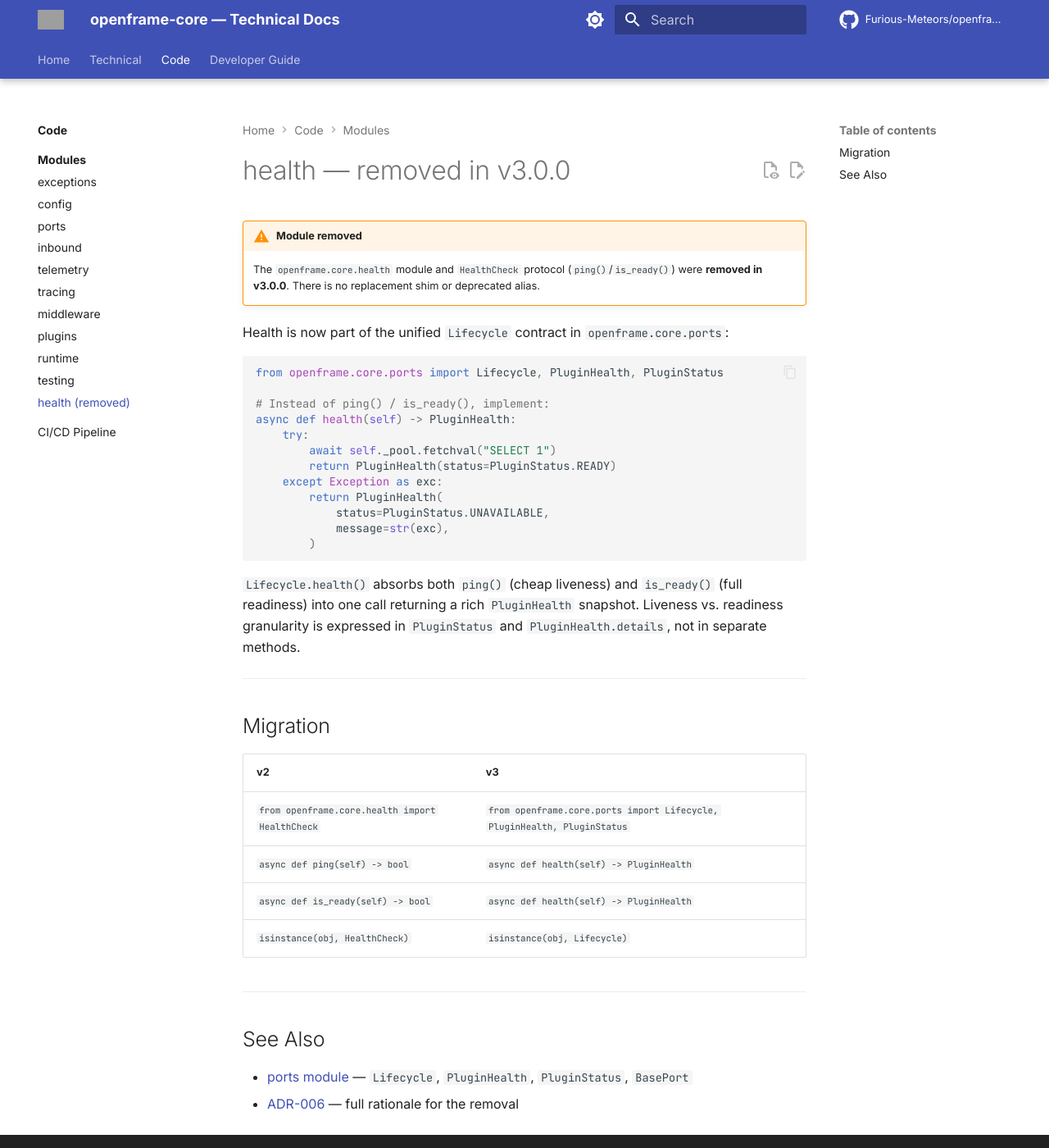
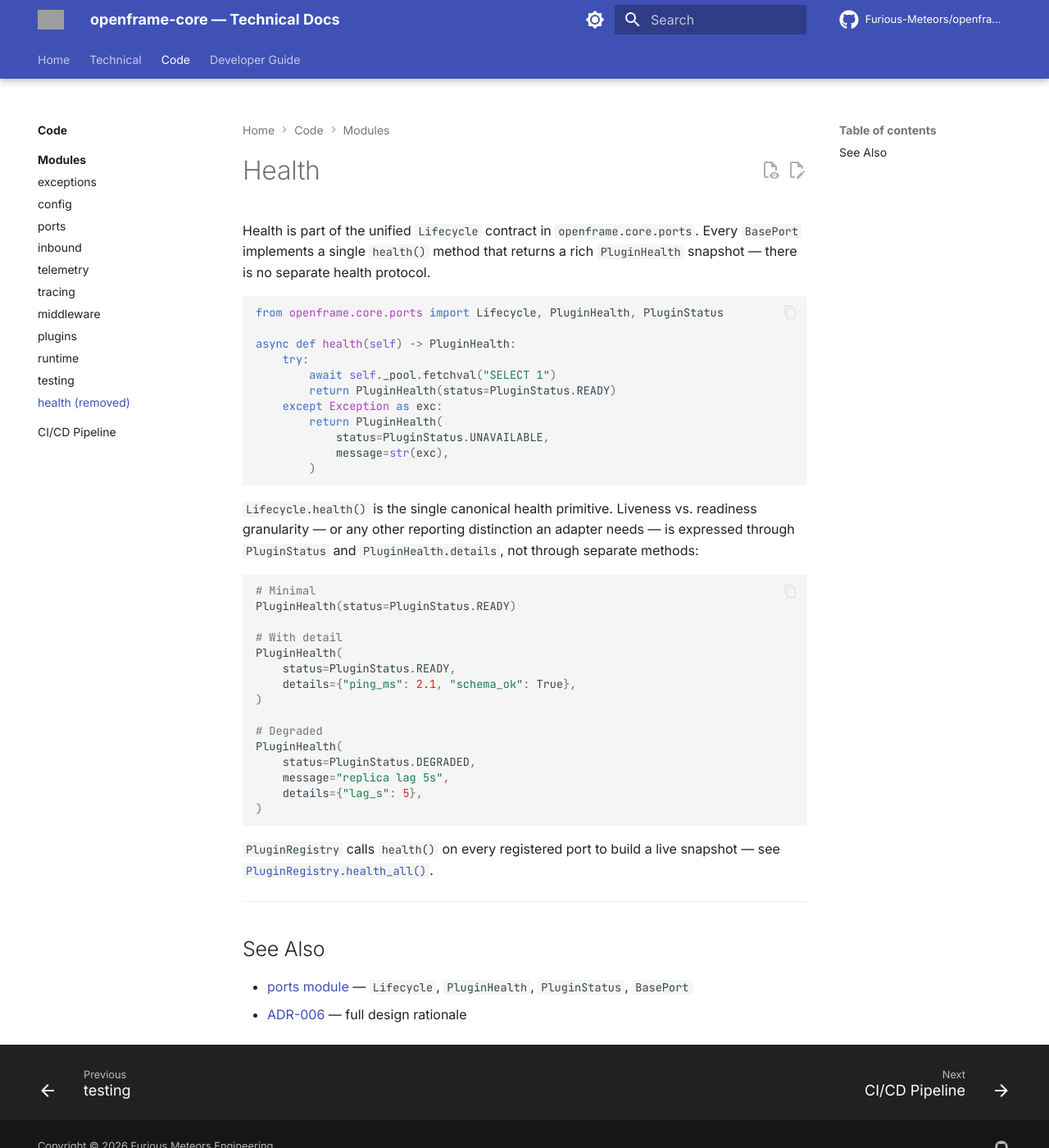
Before and after one commit to Furious-Meteors/openframe-core, an MkDocs documentation site: the page built from docs/code/modules/health.md, in a window 1280 px wide and 1400 px high. Shown: the whole window at 82% size. Built offline with MkDocs 1.6.1 and Material for MkDocs 9.7.7, drawn with Linux system fonts in a browser that asks for light colours; comment, search, counter and statistics services are not loaded; grey boxes are pictures that could not be loaded.

Commit message:
openframe-core v3 Architecture is stable

````diff
--- a/docs/code/modules/health.md
+++ b/docs/code/modules/health.md
@@ -1,14 +1,10 @@
-# health — removed in v3.0.0
+# Health
 
-!!! warning "Module removed"
-    The `openframe.core.health` module and `HealthCheck` protocol (`ping()`/`is_ready()`) were **removed in v3.0.0**. There is no replacement shim or deprecated alias.
-
-Health is now part of the unified `Lifecycle` contract in `openframe.core.ports`:
+Health is part of the unified `Lifecycle` contract in `openframe.core.ports`. Every `BasePort` implements a single `health()` method that returns a rich `PluginHealth` snapshot — there is no separate health protocol.
 
 ```python
 from openframe.core.ports import Lifecycle, PluginHealth, PluginStatus
 
-# Instead of ping() / is_ready(), implement:
 async def health(self) -> PluginHealth:
     try:
         await self._pool.fetchval("SELECT 1")
@@ -20,22 +16,31 @@ async def health(self) -> PluginHealth:
         )
 ```
 
-`Lifecycle.health()` absorbs both `ping()` (cheap liveness) and `is_ready()` (full readiness) into one call returning a rich `PluginHealth` snapshot. Liveness vs. readiness granularity is expressed in `PluginStatus` and `PluginHealth.details`, not in separate methods.
+`Lifecycle.health()` is the single canonical health primitive. Liveness vs. readiness granularity — or any other reporting distinction an adapter needs — is expressed through `PluginStatus` and `PluginHealth.details`, not through separate methods:
 
----
+```python
+# Minimal
+PluginHealth(status=PluginStatus.READY)
 
-## Migration
+# With detail
+PluginHealth(
+    status=PluginStatus.READY,
+    details={"ping_ms": 2.1, "schema_ok": True},
+)
 
-| v2 | v3 |
-|---|---|
-| `from openframe.core.health import HealthCheck` | `from openframe.core.ports import Lifecycle, PluginHealth, PluginStatus` |
-| `async def ping(self) -> bool` | `async def health(self) -> PluginHealth` |
-| `async def is_ready(self) -> bool` | `async def health(self) -> PluginHealth` |
-| `isinstance(obj, HealthCheck)` | `isinstance(obj, Lifecycle)` |
+# Degraded
+PluginHealth(
+    status=PluginStatus.DEGRADED,
+    message="replica lag 5s",
+    details={"lag_s": 5},
+)
+```
+
+`PluginRegistry` calls `health()` on every registered port to build a live snapshot — see [`PluginRegistry.health_all()`](plugins.md).
 
 ---
 
 ## See Also
 
 - [ports module](ports.md) — `Lifecycle`, `PluginHealth`, `PluginStatus`, `BasePort`
-- [ADR-006](../../technical/architecture/adrs/adr-006-unified-port-lifecycle.md) — full rationale for the removal
+- [ADR-006](../../technical/architecture/adrs/adr-006-unified-port-lifecycle.md) — full design rationale
````
Also changed, not shown: README.md (+0 -3 lines), docs/index.md (+1 -1 lines), docs/technical/overview/roadmap.md (+2 -2 lines).
